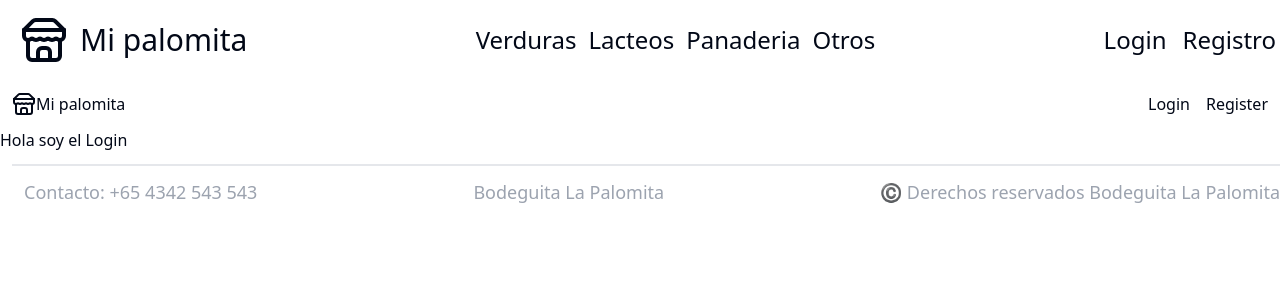
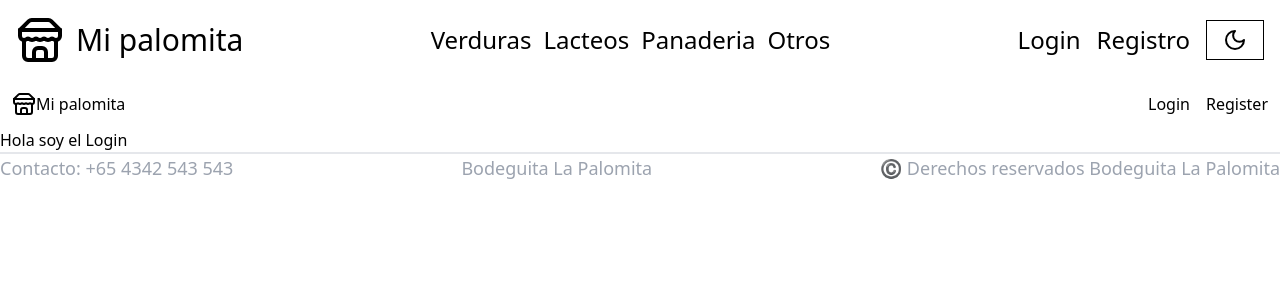
Before and after one commit to joskr3/simple-demo-nextjs, a Next.js app: page /login in a window 1280 px wide. Shown: the top 300 px of the page. Built offline with nearby package versions, Linux system fonts and the light colour scheme.

Commit message:
se agrego modo oscuro(home)

```diff
--- a/app/globals.css
+++ b/app/globals.css
@@ -1,76 +1,45 @@
 @tailwind base;
-  @tailwind components;
-  @tailwind utilities;
+@tailwind components;
+@tailwind utilities;
 
-  @layer base {
-    :root {
-      --background: 0 0% 100%;
-      --foreground: 222.2 84% 4.9%;
+* {
+  margin: 0;
+  padding: 0;
+  box-sizing: border-box;
+}
 
-      --card: 0 0% 100%;
-      --card-foreground: 222.2 84% 4.9%;
+body {
+  min-height: 100dvh;
+}
 
-      --popover: 0 0% 100%;
-      --popover-foreground: 222.2 84% 4.9%;
+p {
+  text-wrap: wrap;
+}
 
-      --primary: 222.2 47.4% 11.2%;
-      --primary-foreground: 210 40% 98%;
+h1,
+h2,
+h3,
+h4,
+h5,
+h6 {
+  text-wrap: balance;
+}
 
-      --secondary: 210 40% 96.1%;
-      --secondary-foreground: 222.2 47.4% 11.2%;
+img,
+video,
+svg {
+  height: auto;
+  max-width: 100%;
+}
 
-      --muted: 210 40% 96.1%;
-      --muted-foreground: 215.4 16.3% 46.9%;
-
-      --accent: 210 40% 96.1%;
-      --accent-foreground: 222.2 47.4% 11.2%;
-
-      --destructive: 0 84.2% 60.2%;
-      --destructive-foreground: 210 40% 98%;
-
-      --border: 214.3 31.8% 91.4%;
-      --input: 214.3 31.8% 91.4%;
-      --ring: 222.2 84% 4.9%;
-
-      --radius: 0.5rem;
-    }
-
-    .dark {
-      --background: 222.2 84% 4.9%;
-      --foreground: 210 40% 98%;
-
-      --card: 222.2 84% 4.9%;
-      --card-foreground: 210 40% 98%;
-
-      --popover: 222.2 84% 4.9%;
-      --popover-foreground: 210 40% 98%;
-
-      --primary: 210 40% 98%;
-      --primary-foreground: 222.2 47.4% 11.2%;
-
-      --secondary: 217.2 32.6% 17.5%;
-      --secondary-foreground: 210 40% 98%;
-
-      --muted: 217.2 32.6% 17.5%;
-      --muted-foreground: 215 20.2% 65.1%;
-
-      --accent: 217.2 32.6% 17.5%;
-      --accent-foreground: 210 40% 98%;
-
-      --destructive: 0 62.8% 30.6%;
-      --destructive-foreground: 210 40% 98%;
-
-      --border: 217.2 32.6% 17.5%;
-      --input: 217.2 32.6% 17.5%;
-      --ring: 212.7 26.8% 83.9%;
-    }
+@media (prefers-reduced-motion: reduce) {
+  *,
+  *::before,
+  *::after {
+    animation-duration: 0.01ms !important;
+    animation-iteration-count: 1 !important;
+    transition-duration: 0.01ms !important;
+    scroll-behavior: auto !important;
+    transition: none;
   }
-
-  @layer base {
-    * {
-      @apply border-border;
-    }
-    body {
-      @apply bg-background text-foreground;
-    }
-  }
+}
--- a/app/layout.tsx
+++ b/app/layout.tsx
@@ -4,6 +4,7 @@ import "./globals.css";
 import { cn } from "@/lib/utils"
 import Myheader from "../components/custom/header";
 import Footer from "../components/custom/footer";
+import { ThemeProvider } from "@/context/ThemeContext";
 
 const fontSans = FontSans({
   subsets: ["latin"],
@@ -28,9 +29,11 @@ export default function RootLayout({
           fontSans.variable
         )}
       >
-        <Myheader />
-        {children}
-        <Footer />
+        <ThemeProvider>
+          <Myheader />
+          {children}
+          <Footer />
+        </ThemeProvider>
       </body>
     </html>
   );
--- a/app/page.tsx
+++ b/app/page.tsx
@@ -1,8 +1,12 @@
+'use client'
+
 import ProductoEspecial from "@/components/custom/productoEspecial"
 import CustomNukaCarousel from "../components/custom/customNukaCarousel"
 import productos from "@/data/data"
 import { cn } from "@/lib/utils"
 import SimpleCardSeccion from "@/components/custom/simpleCardSeccion"
+import React from "react"
+import { Theme, useTheme } from "@/context/ThemeContext"
 
 interface SeccionProps {
   children?: React.JSX.Element
@@ -25,6 +29,8 @@ const MiSeccion = ({ children, titulo, className }: SeccionProps) => {
 
 const App = () => {
 
+  const { theme,setTheme } = useTheme()
+
   const todosLosProductos = productos.products
   const heroProductos = productos.products.slice(5, 14)
   const productosDetalle = productos.products[0]
@@ -32,19 +38,32 @@ const App = () => {
   const productosOtros = productos.products.slice(17, 19)
   const productosVerduras = productos.products.slice(19)
 
-  const styles = {
-    tituloHero: "mx-auto font-extralight text-pretty text-3xl  md:text-5xl my-10  py-6 text-center relative  before:absolute before:inset-0 before:animate-typewriter before:bg-white after:absolute after:inset-0 after:w-[0.125em]"
+
+  const styleWithTheme = {
+    dark: {
+      tituloHero: "mx-auto font-extralight text-pretty text-3xl  md:text-5xl my-10  py-6 text-center relative  before:absolute before:inset-0 before:animate-typewriter before:bg-black before:text-white after:absolute after:inset-0 after:w-[0.125em]"
+    },
+    light: {
+      tituloHero: "mx-auto font-extralight text-pretty text-3xl  md:text-5xl my-10  py-6 text-center relative  before:absolute before:inset-0 before:animate-typewriter before:bg-white before:text-black after:absolute after:inset-0 after:w-[0.125em]"
+    }
   }
 
-  const { tituloHero } = styles
-
   return (
-    <main>
+    <main className={
+      cn(
+        "flex flex-col gap-4",
+        theme === Theme.Dark ? "bg-black text-white" : "bg-white text-black"
+      )
+    }>
       <MiSeccion>
         <CustomNukaCarousel images={todosLosProductos} />
       </MiSeccion>
       <MiSeccion>
-        <h1 className={tituloHero}>
+        <h1 className={
+          cn(
+            styleWithTheme[theme].tituloHero
+          )
+        }>
           Bienvenidos a la mejor bodeguita online
         </h1>
       </MiSeccion>
@@ -54,7 +73,7 @@ const App = () => {
       <div className=" flex flex-col md:flex-row gap-4 ">
         <MiSeccion >
           <div>
-            <ProductoEspecial imagen={productosDetalle} titulo={productosDetalle.titulo as string} descripcion={productosDetalle.descripcion as string} contenido={productosDetalle.descripcion as string} boton={true} />
+            <ProductoEspecial imagen={productosDetalle} titulo={productosDetalle.titulo as string} descripcion={productosDetalle.descripcion as string} contenido={productosDetalle.descripcion as string} boton={true}/>
             <MiSeccion titulo="Otros">
               <SimpleCardSeccion images={productosOtros} />
             </MiSeccion>
--- a/app/producto/[...parametros]/page.tsx
+++ b/app/producto/[...parametros]/page.tsx
@@ -33,8 +33,7 @@ const ProductDetail = ({ params }: ProductDetailProps) => {
         titulo={product?.titulo as string}
         descripcion={product?.descripcion as string}
         contenido={product?.descripcion as string}
-        boton={true}
-      />
+        boton={true} />
     </div>
   );
 };
--- a/components/custom/footer.tsx
+++ b/components/custom/footer.tsx
@@ -1,3 +1,6 @@
+'use client'
+
+import { useTheme, Theme } from '@/context/ThemeContext'
 import { cn } from '@/lib/utils'
 import Link from 'next/link'
 import React from 'react'
@@ -5,39 +8,39 @@ import React from 'react'
 
 interface SeccionProps {
   children: React.JSX.Element
-  className?:string
+  className?: string
 }
 
-const MiSeccionFooter = ({children,className}:SeccionProps) => {
+const MiSeccionFooter = ({ children, className }: SeccionProps) => {
   return (
-    <section className={cn('flex flex-col gap-3 font-thin',className)} >
+    <section className={cn('flex flex-col gap-3 font-thin', className)} >
       {children}
     </section>
   )
 }
 
+const Footer = () => {
 
-const styles = {
-  texto: 'text-md md:text-lg font-thin text-gray-400'
-}
+  const { theme } = useTheme()
 
-const Footer = () => {
   return (
-    <footer className='flex justify-between inset-x-0 bottom-0 mx-3 mt-3 w-full border-t-2 border-gray-200 p-3 gap-3 '>
+    <footer className={cn('flex justify-between inset-x-0 bottom-0  border-t-2 gap-3',
+      theme === Theme.Light ? 'bg-white  border-gray-200' : 'border-gray-800 bg-black text-white'
+    )}>
       <MiSeccionFooter>
         <Link href="/contacto">
-          <p className={styles.texto}>
+          <p className='text-md md:text-lg font-thin text-gray-400'>
             Contacto: +65 4342 543 543
           </p>
         </Link>
       </MiSeccionFooter>
       <MiSeccionFooter>
-        <h1 className={styles.texto}>
-        Bodeguita La Palomita
+        <h1 className='text-md md:text-lg font-thin text-gray-400'>
+          Bodeguita La Palomita
         </h1>
       </MiSeccionFooter>
       <MiSeccionFooter>
-        <p className={styles.texto}>
+        <p className='text-md md:text-lg font-thin text-gray-400'>
           ©️ Derechos reservados Bodeguita La Palomita
         </p>
       </MiSeccionFooter>
--- a/components/custom/header.tsx
+++ b/components/custom/header.tsx
@@ -1,7 +1,12 @@
-import { Store } from 'lucide-react'
+'use client'
+
+import { Store, Sun, Moon } from 'lucide-react'
 import Link from 'next/link'
 import React from 'react'
 import MenuHamburguesa from './menuHamburguesa'
+import { Theme, useTheme } from '@/context/ThemeContext'
+import { Button } from '../ui/button'
+import { cn } from "@/lib/utils"
 
 const Myheader = () => {
   const MenuDesktop = () => {
@@ -46,8 +51,18 @@ const Myheader = () => {
     )
   }
 
+  const { theme, setTheme } = useTheme()
+  const toggleTheme = () => {
+    setTheme(theme === Theme.Light ? Theme.Dark : Theme.Light)
+  }
+
   return (
-    <nav className='flex justify-between h-12 md:h-20  p-3 mx-2 sticky top-0 z-10 bg-white w-full'>
+    <nav className={
+      cn(
+        "flex justify-between items-center gap-4 p-4",
+        theme === Theme.Dark ? "bg-black text-white" : "bg-white text-black"
+      )
+    }>
       <MenuResponsivo />
       <div className='flex gap-4 font-thin items-center'>
         <Link href='/inicio' className=' text-md md:text-2xl'>
@@ -56,6 +71,11 @@ const Myheader = () => {
         <Link href='/registro' className=' text-md md:text-2xl'>
           Registro
         </Link>
+        <Button onClick={toggleTheme} variant={theme === Theme.Light ? "outline" : "dark"}>
+          {
+            theme === Theme.Light ? <Moon /> : <Sun />
+          }
+        </Button>
       </div>
     </nav>
   )
--- a/components/custom/productoEspecial.tsx
+++ b/components/custom/productoEspecial.tsx
@@ -15,6 +15,7 @@ import React from 'react'
 import { Button } from "../ui/button"
 import Link from "next/link"
 import { useRouter } from "next/navigation"
+import type { Theme } from "@/context/ThemeContext"
 
 interface Props {
   imagen: image
--- a/components/ui/button.tsx
+++ b/components/ui/button.tsx
@@ -14,6 +14,7 @@ const buttonVariants = cva(
           "bg-destructive text-destructive-foreground hover:bg-destructive/90",
         outline:
           "border border-input bg-background hover:bg-accent hover:text-accent-foreground",
+        dark: "bg-black text-white hover:bg-black/90",
         secondary:
           "bg-secondary text-secondary-foreground hover:bg-secondary/80",
         ghost: "hover:bg-accent hover:text-accent-foreground",
--- /dev/null
+++ b/context/ThemeContext.tsx
@@ -0,0 +1,41 @@
+'use client'
+
+import React from 'react'
+import { createContext, useContext, useState, ReactNode,FC } from 'react';
+
+export enum Theme {
+  Light = 'light',
+  Dark = 'dark'
+}
+
+interface ThemeContextProps {
+  theme: Theme
+  setTheme: (theme: Theme) => void
+}
+
+const ThemeContext = createContext<ThemeContextProps | undefined>(undefined)
+
+interface ThemeProviderProps {
+  children: ReactNode
+}
+
+export const ThemeProvider: FC<ThemeProviderProps> = ({ children }) => {
+  const [theme, setTheme] = useState<Theme>(Theme.Light)
+  const value = { theme, setTheme }
+
+  return (
+    <ThemeContext.Provider value={value}>
+      {children}
+    </ThemeContext.Provider>
+  )
+}
+
+export const useTheme = () => {
+  const context = useContext(ThemeContext)
+
+  if (!context) {
+    throw new Error('useTheme must be used within a ThemeProvider')
+  }
+
+  return context
+}
--- a/interfaces/image.ts
+++ b/interfaces/image.ts
@@ -1,3 +1,4 @@
+import type { Theme } from "@/context/ThemeContext"
 
 interface image {
   id?:number
@@ -5,7 +6,7 @@ interface image {
   witdh?: number
   titulo?: string
   descuento?: number
-  nombre?:string
+  nombre?: string
 }
 
 export default image
```
